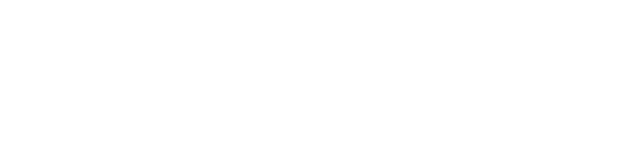
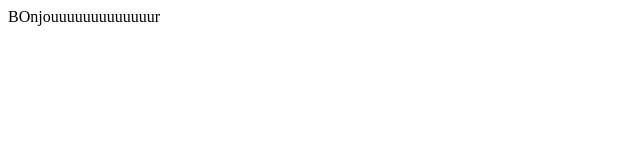
Before and after one commit to sadi0308/Netflixtest, a plain HTML site: page index.html in a window 1280 px wide. Shown: the whole page, without its empty margins (0-640 px from the left). Drawn offline with Linux system fonts and the light colour scheme.

Commit message:
update.html
bonjour

```diff
--- a/index.html
+++ b/index.html
@@ -1,3 +1,8 @@
 <html>
     <title>Netflix test</title>
+    <body>
+
+
+        <p>BOnjouuuuuuuuuuuuur</p>
+    </body>
 </html>
```
